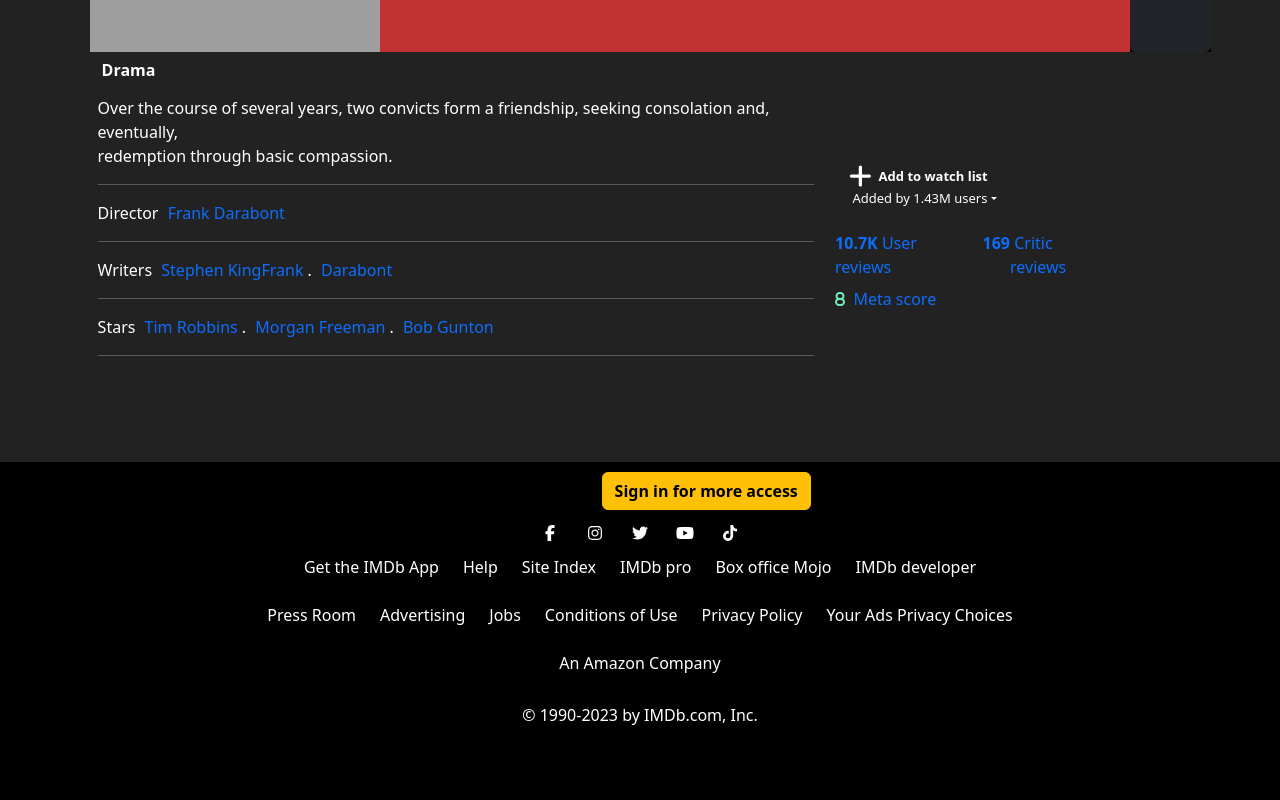
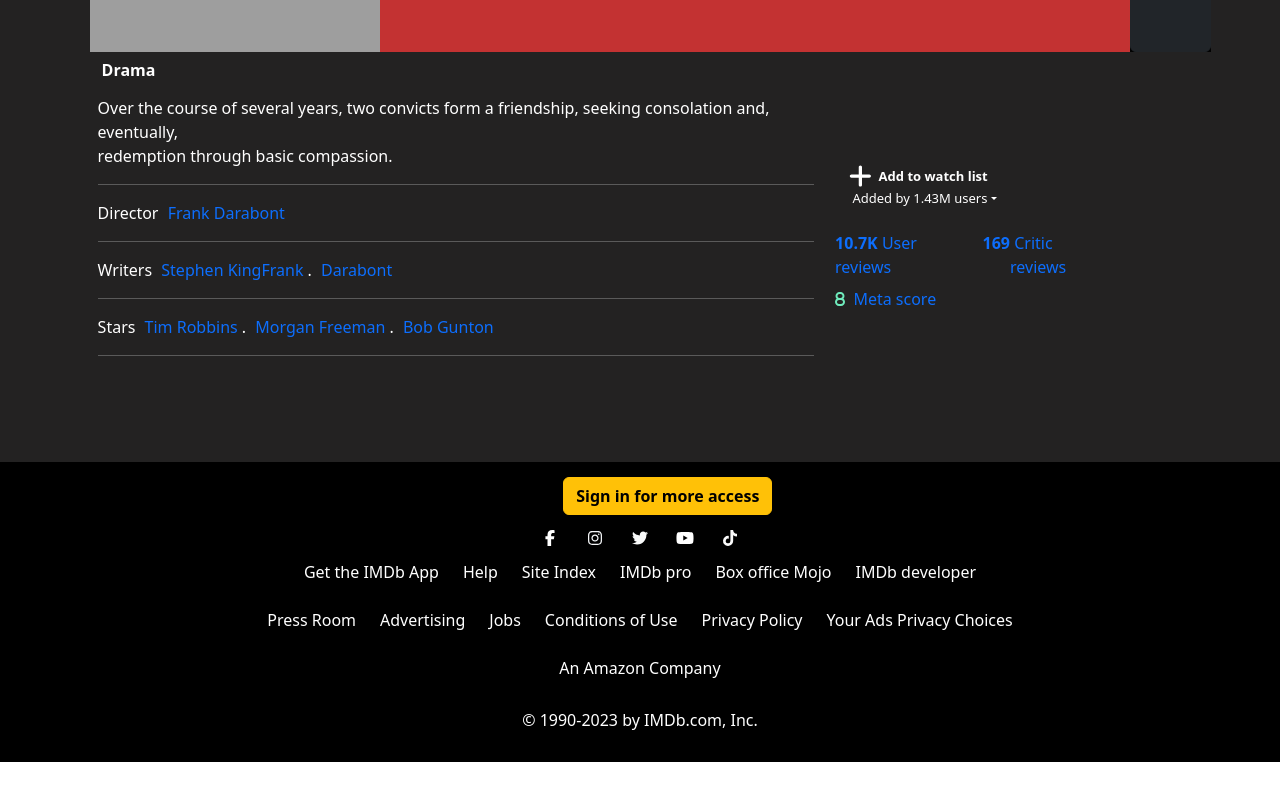
Before and after one commit to Abi-097/Clone-IMDB, a React (Create React App) app: page /one in a window 1280 px wide. Shown: the part 604-1404 px from the top of the page. After the commit the page ends 1366 px from the top, so only its background shows below. Built offline with nearby package versions, Linux system fonts and the light colour scheme; grey boxes are pictures that could not be loaded.

Commit message:
footer yellow button aligned

```diff
--- a/src/Components/FooterNavigation/FooterNavigation.css
+++ b/src/Components/FooterNavigation/FooterNavigation.css
@@ -1,5 +1,5 @@
 .footerNav{
-    height: 400px;
+    height: 300px;
     width:100%;
     color: white;
     background-color: #000000;
@@ -7,9 +7,10 @@
 
   .yellowButton{
     /* align-items: center !important; */
-    margin-left: 47%;
+    margin-left:44%;
+    /* margin-right: auto; */
     /* margin-right: 50%; */
-    margin-top: 10px;
+    margin-top: 15px;
   }
 
   .yellowButton:hover {
```
